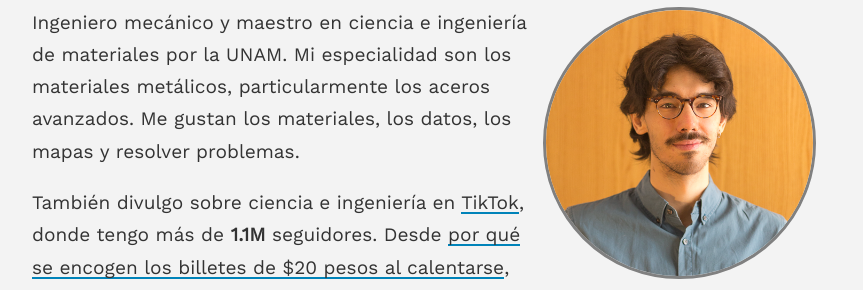
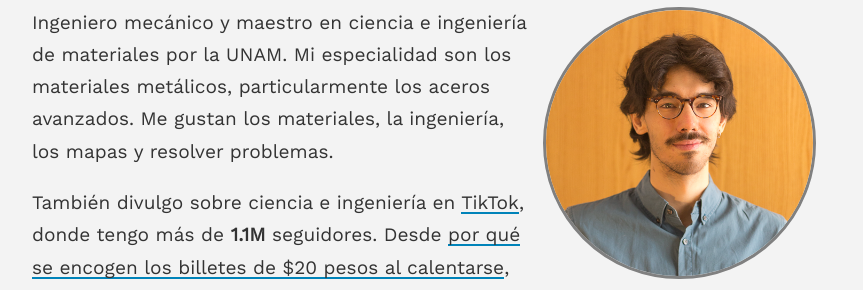
Before and after one commit to Heliouz/Heliouz.github.io, a Jekyll site: the page built from index.md, in a window 1280 px wide. Shown: the part 197-487 px from the top of the page, without its empty margins (208-1071 px from the left). Built offline with Jekyll 4.4.1, drawn with Linux system fonts in a browser that asks for light colours.

Commit message:
Update index.md

```diff
--- a/index.md
+++ b/index.md
@@ -7,7 +7,7 @@ profile:
 published: true
 ---
 
-Ingeniero mecánico y maestro en ciencia e ingeniería de materiales por la UNAM. Mi especialidad son los materiales metálicos, particularmente los aceros avanzados.  Me gustan los materiales, los datos, los mapas y resolver problemas.
+Ingeniero mecánico y maestro en ciencia e ingeniería de materiales por la UNAM. Mi especialidad son los materiales metálicos, particularmente los aceros avanzados.  Me gustan los materiales, la ingeniería, los mapas y resolver problemas.
 
 También divulgo sobre ciencia e ingeniería en [TikTok](https://www.tiktok.com/@heliouz_){:target="_blank"}, donde tengo más de __1.1M__ seguidores. Desde [por qué se encogen los billetes de $20 pesos al calentarse](https://www.sdpnoticias.com/estilo-de-vida/por-que-se-encoge-un-billete-de-20-pesos-al-calentarse-cientifico-lo-explica/){:target="_blank"}, hasta los diferentes procesos de soldadura.
 
```
